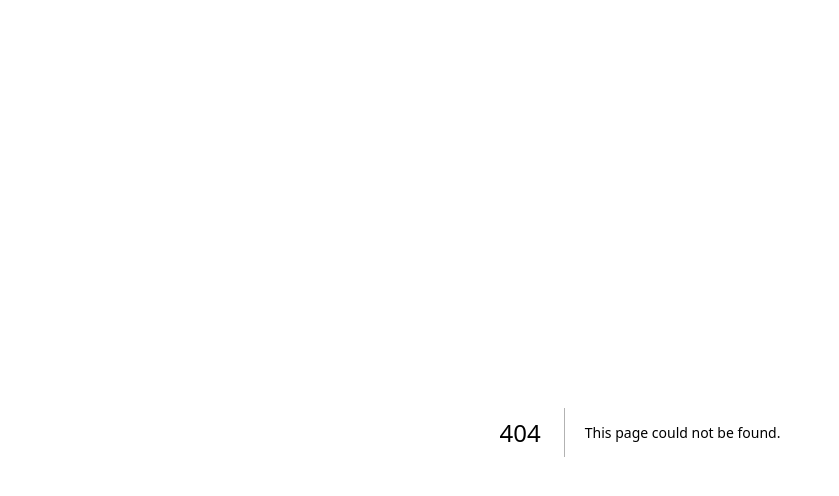
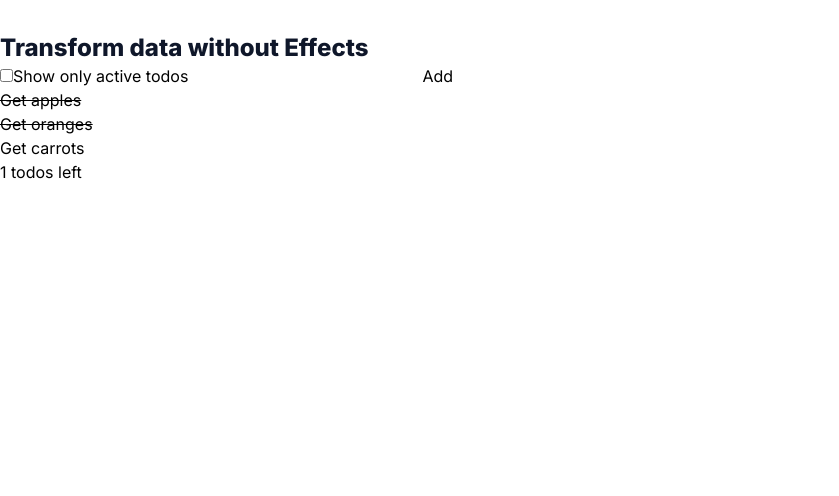
Before and after one commit to TaiseiNemoto/react-practice-app, a Next.js app: page /you-might-not-need-an-effect/transform-data-without-effects in a window 1280 px wide. Before the commit this address had no page. Shown: the top 496 px of the page, without its empty margins (0-839 px from the left). Built offline with nearby package versions, Linux system fonts and the light colour scheme.

Commit message:
[add]You Might Not Need an Effect：Transform data without Effectsまで完了

```diff
--- a/src/app/page.tsx
+++ b/src/app/page.tsx
@@ -59,6 +59,10 @@ export default function Home() {
         link="/synchronizing-with-effects"
         pageName="Synchronizing with Effects"
       />
+      <PageLink
+        link="/you-might-not-need-an-effect"
+        pageName="You Might Not Need an Effect"
+      />
     </main>
   );
 }
--- /dev/null
+++ b/src/app/you-might-not-need-an-effect/page.tsx
@@ -0,0 +1,18 @@
+import H1Element from '@/components/common/H1Element';
+import PageLink from '@/components/common/PageLink';
+
+export default function page() {
+  return (
+    <main>
+      <H1Element title="You Might Not Need an Effect" />
+      <PageLink
+        pageName="Transform data without Effects"
+        link="/you-might-not-need-an-effect/transform-data-without-effects"
+      />
+      {/* <PageLink
+        pageName="Find and fix the mutation"
+        link="/you-might-not-need-an-effect/find-and-fix-the-mutation"
+      /> */}
+    </main>
+  );
+}
--- /dev/null
+++ b/src/app/you-might-not-need-an-effect/transform-data-without-effects/page.tsx
@@ -0,0 +1,10 @@
+import TodoList from '@/components/you-might-not-need-an-effect/transform-data-without-effects/TodoList';
+import H1Element from '../../../components/common/H1Element';
+export default function page() {
+  return (
+    <main>
+      <H1Element title="Transform data without Effects" />
+      <TodoList />
+    </main>
+  );
+}
--- /dev/null
+++ b/src/app/you-might-not-need-an-effect/transform-data-without-effects/todos.ts
@@ -0,0 +1,17 @@
+let nextId = 0;
+
+import type { Todo } from '@/components/you-might-not-need-an-effect/transform-data-without-effects/TodoList';
+
+export function createTodo(text: string, completed = false): Todo {
+  return {
+    id: nextId++,
+    text,
+    completed,
+  };
+}
+
+export const initialTodos = [
+  createTodo('Get apples', true),
+  createTodo('Get oranges', true),
+  createTodo('Get carrots'),
+];
--- /dev/null
+++ b/src/components/you-might-not-need-an-effect/transform-data-without-effects/NewTodo.tsx
@@ -0,0 +1,25 @@
+import { createTodo } from '@/app/you-might-not-need-an-effect/transform-data-without-effects/todos';
+import { useState } from 'react';
+import { Todo } from './TodoList';
+
+type CreateTodo = (arg: Todo) => void;
+
+export default function NewTodo({ onAdd }: { onAdd: CreateTodo }) {
+  const [text, setText] = useState('');
+
+  function handleAddClick() {
+    setText('');
+    onAdd(createTodo(text));
+  }
+
+  return (
+    <>
+      <input
+        type="text"
+        value={text}
+        onChange={(e) => setText(e.target.value)}
+      />
+      <button onClick={handleAddClick}>Add</button>
+    </>
+  );
+}
--- /dev/null
+++ b/src/components/you-might-not-need-an-effect/transform-data-without-effects/TodoList.tsx
@@ -0,0 +1,41 @@
+'use client';
+
+import { useState } from 'react';
+import NewTodo from './NewTodo';
+import { initialTodos } from '@/app/you-might-not-need-an-effect/transform-data-without-effects/todos';
+
+export type Todo = {
+  id: number;
+  text: string;
+  completed: boolean;
+};
+
+export default function TodoList() {
+  const [todos, setTodos] = useState(initialTodos);
+  const [showActive, setShowActive] = useState(false);
+
+  const activeTodos = todos.filter((todo) => !todo.completed);
+  const visibleTodos = showActive ? activeTodos : todos;
+
+  return (
+    <>
+      <label>
+        <input
+          type="checkbox"
+          checked={showActive}
+          onChange={(e) => setShowActive(e.target.checked)}
+        />
+        Show only active todos
+      </label>
+      <NewTodo onAdd={(newTodo) => setTodos([...todos, newTodo])} />
+      <ul>
+        {visibleTodos.map((todo) => (
+          <li key={todo.id}>
+            {todo.completed ? <s>{todo.text}</s> : todo.text}
+          </li>
+        ))}
+      </ul>
+      <footer>{activeTodos.length} todos left</footer>
+    </>
+  );
+}
```
